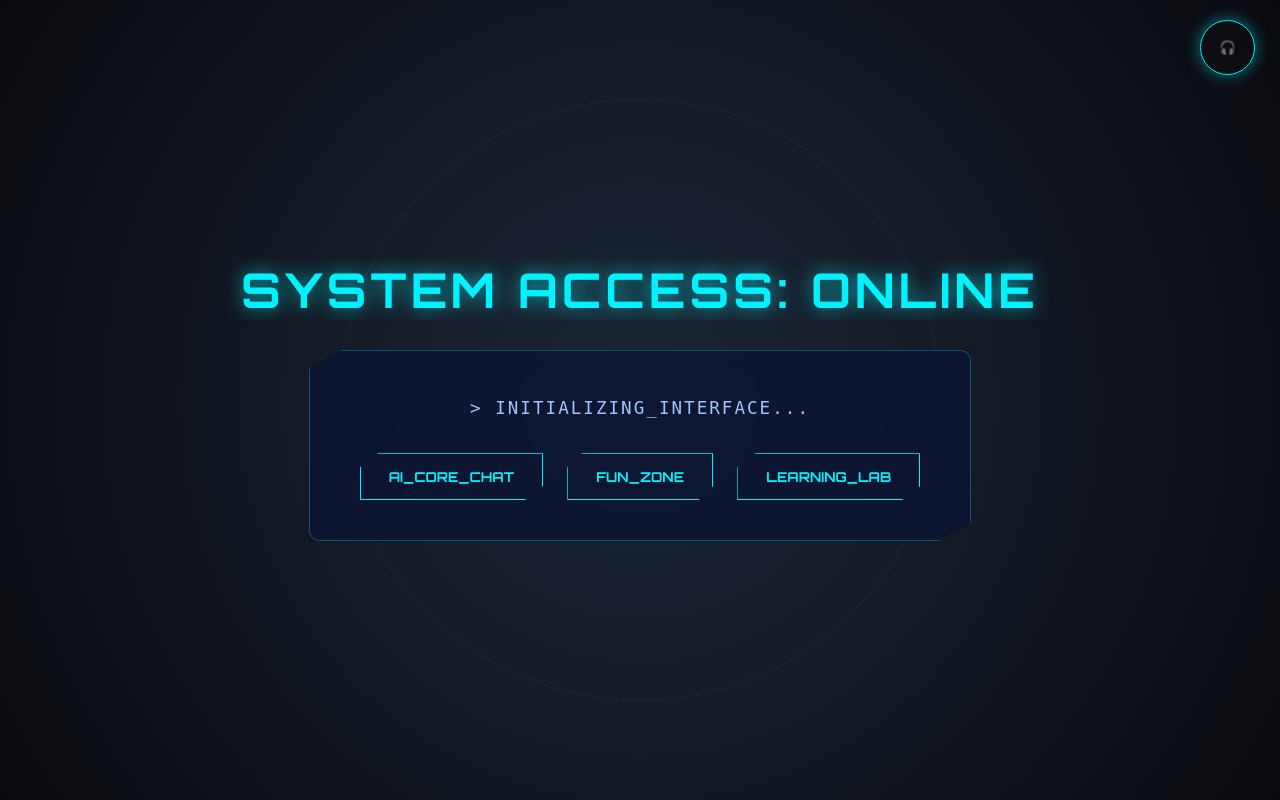
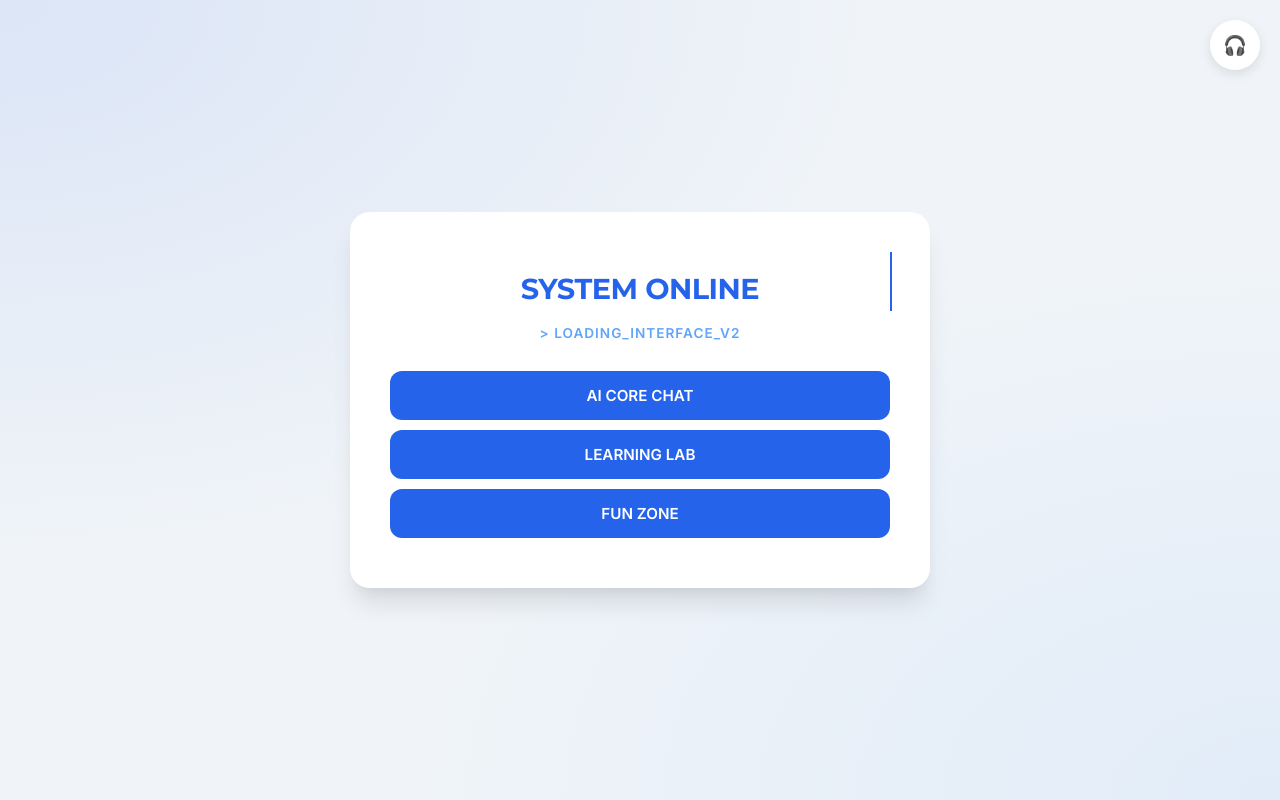
Before and after one commit to flyxlion060213-hehe/vuichoivahoctap, a Flask app: page / in a window 1280 px wide. Run offline with Flask 3, Linux system fonts and the light colour scheme.

Commit message:
Update index.html

```diff
--- a/templates/index.html
+++ b/templates/index.html
@@ -3,25 +3,24 @@
 <head>
   <meta charset="UTF-8">
   <meta name="viewport" content="width=device-width, initial-scale=1.0">
-  <title>Future Education | Interface V2</title>
-  <link href="https://fonts.googleapis.com/css2?family=Orbitron:wght@400;700&family=Rajdhani:wght@400;600;700&display=swap" rel="stylesheet">
+  <title>Future Education | Modern Interface</title>
+  <link href="https://fonts.googleapis.com/css2?family=Inter:wght@400;600;700&family=Montserrat:wght@700&display=swap" rel="stylesheet">
   <style>
     :root {
-      --primary: #00f2ff;
-      --secondary: #0066ff;
-      --bg: #050a18;
-      --glass: rgba(10, 20, 50, 0.8);
-      --neon-shadow: 0 0 15px rgba(0, 242, 255, 0.5);
+      --primary: #2563eb;
+      --secondary: #60a5fa;
+      --bg: #f0f4f8;
+      --card-bg: #ffffff;
+      --text: #1e293b;
     }
 
     body {
       background-color: var(--bg);
       background-image:
-        linear-gradient(rgba(0, 242, 255, 0.05) 1px, transparent 1px),
-        linear-gradient(90deg, rgba(0, 242, 255, 0.05) 1px, transparent 1px);
-      background-size: 40px 40px;
-      font-family: 'Rajdhani', sans-serif;
-      color: white;
+        radial-gradient(at 0% 0%, rgba(37, 99, 235, 0.1) 0px, transparent 50%),
+        radial-gradient(at 100% 100%, rgba(96, 165, 250, 0.1) 0px, transparent 50%);
+      font-family: 'Inter', sans-serif;
+      color: var(--text);
       display: flex;
       flex-direction: column;
       justify-content: center;
@@ -31,77 +30,71 @@
       overflow: hidden;
     }
 
-    /* Hiệu ứng hạt sao nền */
-    .stars {
-      position: fixed;
-      top: 0; left: 0; width: 100%; height: 100%;
-      z-index: -1;
-      background: radial-gradient(circle at center, #1b2735 0%, #090a0f 100%);
+    .card {
+      background: var(--card-bg);
+      border-radius: 20px;
+      padding: 40px;
+      width: 90%;
+      max-width: 500px;
+      box-shadow: 0 20px 25px -5px rgba(0, 0, 0, 0.1), 0 10px 10px -5px rgba(0, 0, 0, 0.04);
+      text-align: center;
+      z-index: 10;
     }
 
     h1 {
-      font-family: 'Orbitron', sans-serif;
+      font-family: 'Montserrat', sans-serif;
       color: var(--primary);
-      font-size: clamp(1.5rem, 5vw, 3rem);
-      text-transform: uppercase;
-      letter-spacing: 4px;
-      margin-bottom: 20px;
-      text-shadow: 0 0 20px rgba(0, 242, 255, 0.7);
-      text-align: center;
-    }
-
-    .card {
-      background: var(--glass);
-      border: 1px solid rgba(0, 242, 255, 0.3);
-      border-radius: 10px;
-      padding: 30px;
-      width: 90%;
-      max-width: 600px;
-      backdrop-filter: blur(12px);
-      box-shadow: 0 0 40px rgba(0, 0, 0, 0.6);
-      position: relative;
-      clip-path: polygon(0 10%, 5% 0, 100% 0, 100% 90%, 95% 100%, 0 100%);
-      text-align: center;
+      font-size: 1.8rem;
+      margin-bottom: 5px;
+      letter-spacing: -0.5px;
     }
 
     .status-line {
-      color: #a0c4ff;
-      font-size: 1.1rem;
-      letter-spacing: 2px;
-      margin-bottom: 25px;
-      font-family: monospace;
+      color: var(--secondary);
+      font-weight: 600;
+      font-size: 0.85rem;
+      margin-bottom: 30px;
+      text-transform: uppercase;
+      letter-spacing: 1px;
     }
 
-    /* Nút bấm kiểu Cyber */
     .btn {
-      position: relative;
-      display: inline-block;
-      margin: 10px;
-      padding: 14px 28px;
-      font-family: 'Orbitron', sans-serif;
-      font-weight: 700;
-      font-size: 0.85rem;
-      color: var(--primary);
-      background: transparent;
-      border: 1px solid var(--primary);
+      display: block;
+      width: 100%;
+      margin: 10px 0;
+      padding: 15px;
+      font-family: 'Inter', sans-serif;
+      font-weight: 600;
+      font-size: 0.95rem;
+      color: white;
+      background: var(--primary);
+      border: none;
+      border-radius: 12px;
       cursor: pointer;
-      transition: all 0.3s;
-      overflow: hidden;
-      clip-path: polygon(10% 0, 100% 0, 100% 70%, 90% 100%, 0 100%, 0 30%);
+      transition: all 0.2s ease;
     }
 
     .btn:hover {
-      background: var(--primary);
-      color: #000;
-      box-shadow: 0 0 25px var(--primary);
+      background: #1d4ed8;
       transform: translateY(-2px);
+    }
+
+    .btn-outline {
+      background: #f1f5f9;
+      color: #475569;
+      margin-top: 20px;
+    }
+
+    .btn-outline:hover {
+      background: #e2e8f0;
+      color: var(--primary);
     }
 
     .sub-buttons {
       display: none;
       opacity: 0;
       transform: translateY(10px);
-      transition: all 0.4s ease;
+      transition: all 0.3s ease;
     }
 
     .sub-buttons.show {
@@ -112,78 +105,63 @@
 
     #musicBtn {
       position: fixed;
-      top: 20px; right: 25px;
-      background: transparent;
-      border: 1px solid var(--primary);
+      top: 20px;
+      right: 20px;
+      background: white;
+      border: none;
       color: var(--primary);
       border-radius: 50%;
-      width: 55px; height: 55px;
+      width: 50px; height: 50px;
       cursor: pointer;
       display: flex; align-items: center; justify-content: center;
-      box-shadow: var(--neon-shadow);
+      box-shadow: 0 4px 12px rgba(0,0,0,0.1);
       z-index: 100;
+      font-size: 1.2rem;
     }
 
-    /* Animation tiêu đề */
     #animatedTitle {
       overflow: hidden;
       white-space: nowrap;
-      border-right: 3px solid var(--primary);
+      border-right: 2px solid var(--primary);
       width: 0;
-      margin: 0 auto 30px;
-      animation: typing 3.5s steps(30, end) forwards;
+      margin: 0 auto;
+      animation: typing 3s steps(30, end) forwards;
     }
 
     @keyframes typing { from { width: 0; } to { width: 100%; } }
-
-    .deco-ring {
-      position: absolute;
-      border: 1px dashed var(--primary);
-      border-radius: 50%;
-      opacity: 0.1;
-      animation: rotate 30s linear infinite;
-      z-index: -1;
-      pointer-events: none;
-    }
-
-    @keyframes rotate { from { transform: rotate(0deg); } to { transform: rotate(360deg); } }
   </style>
 </head>
 <body>
-
-  <div class="stars"></div>
-  <div class="deco-ring" style="width: 600px; height: 600px;"></div>
 
   <audio id="bgMusic" loop>
     <source src="Landing.mp3" type="audio/mpeg">
   </audio>
 
-  <button id="musicBtn" title="Toggle Music">🎧</button>
-
-  <h1 id="animatedTitle">SYSTEM ACCESS: ONLINE</h1>
+  <button id="musicBtn" onclick="toggleMusic()">🎧</button>
 
   <div class="card">
-    <p class="status-line">> INITIALIZING_INTERFACE...</p>
+    <div id="animatedTitle"><h1>SYSTEM ONLINE</h1></div>
+    <p class="status-line">> LOADING_INTERFACE_V2</p>
 
     <div id="mainButtons">
-      <button class="btn" onclick="window.open('https://study-bot-web-e2um.onrender.com/')">AI_CORE_CHAT</button>
-      <button class="btn" onclick="showFun()">FUN_ZONE</button>
-      <button class="btn" onclick="showStudy()">LEARNING_LAB</button>
+      <button class="btn" onclick="window.open('https://study-bot-web-e2um.onrender.com/')">AI CORE CHAT</button>
+      <button class="btn" onclick="showStudy()">LEARNING LAB</button>
+      <button class="btn" onclick="showFun()">FUN ZONE</button>
     </div>
 
     <div id="funMenu" class="sub-buttons">
-      <button class="btn" onclick="window.open('https://scratch.mit.edu/projects/1154470350/')">DEFENSE_GAME</button>
-      <button class="btn" onclick="window.open('https://scratch.mit.edu/projects/1246346503/')">MAZE_RUNNER</button>
-      <button class="btn" onclick="window.open('https://flyxlion060213-hehe.github.io/DoBom/')">MINE_SWEEPER</button>
-      <button class="btn" onclick="window.open('https://flyxlion060213-hehe.github.io/VotBong/')">BALL_PADDLE</button>
-      <button class="btn" onclick="backToMain()">RETURN_HOME</button>
+      <button class="btn" onclick="window.open('https://scratch.mit.edu/projects/1154470350/')">DEFENSE GAME</button>
+      <button class="btn" onclick="window.open('https://scratch.mit.edu/projects/1246346503/')">MAZE RUNNER</button>
+      <button class="btn" onclick="window.open('https://flyxlion060213-hehe.github.io/DoBom/')">MINE SWEEPER</button>
+      <button class="btn" onclick="window.open('https://flyxlion060213-hehe.github.io/VotBong/')">BALL PADDLE</button>
+      <button class="btn btn-outline" onclick="backToMain()">RETURN HOME</button>
     </div>
 
     <div id="studyMenu" class="sub-buttons">
-      <button class="btn" onclick="window.open('https://scratch.mit.edu/projects/1233610316/')">TRANSLATOR_V1</button>
-      <button class="btn" onclick="window.open('https://scratch.mit.edu/projects/1240052046/')">DIGITAL_FLOWER</button>
-      <button class="btn" onclick="window.open('https://flyxlion060213-hehe.github.io/tracnghiem/')">MATH_QUIZ_7</button>
-      <button class="btn" onclick="backToMain()">RETURN_HOME</button>
+      <button class="btn" onclick="window.open('https://scratch.mit.edu/projects/1233610316/')">TRANSLATOR</button>
+      <button class="btn" onclick="window.open('https://scratch.mit.edu/projects/1240052046/')">DIGITAL FLOWER</button>
+      <button class="btn" onclick="window.open('https://flyxlion060213-hehe.github.io/tracnghiem/')">MATH QUIZ 7</button>
+      <button class="btn btn-outline" onclick="backToMain()">RETURN HOME</button>
     </div>
   </div>
 
@@ -191,8 +169,8 @@
     const mainButtons = document.getElementById('mainButtons');
     const funMenu = document.getElementById('funMenu');
     const studyMenu = document.getElementById('studyMenu');
+    const bgMusic = document.getElementById('bgMusic');
     const musicBtn = document.getElementById('musicBtn');
-    const bgMusic = document.getElementById('bgMusic');
 
     function showFun() {
       mainButtons.style.display = 'none';
@@ -209,36 +187,26 @@
     function backToMain() {
       funMenu.classList.remove('show');
       studyMenu.classList.remove('show');
-
       setTimeout(() => {
         funMenu.style.display = 'none';
         studyMenu.style.display = 'none';
         mainButtons.style.display = 'block';
-      }, 400);
+      }, 300);
     }
 
-    // Logic âm nhạc
     let isPlaying = false;
-    musicBtn.addEventListener('click', () => {
+    function toggleMusic() {
       if (!isPlaying) {
-        bgMusic.play().catch(() => alert("Vui lòng tương tác với trang web để phát nhạc!"));
-        musicBtn.textContent = '🔊';
-        musicBtn.style.boxShadow = "0 0 30px #00f2ff";
+        bgMusic.play().then(() => {
+          musicBtn.textContent = '🔊';
+          isPlaying = true;
+        }).catch(err => alert("Vui lòng click vào màn hình trước khi bật nhạc!"));
       } else {
         bgMusic.pause();
         musicBtn.textContent = '🎧';
-        musicBtn.style.boxShadow = "0 0 15px rgba(0, 242, 255, 0.5)";
+        isPlaying = false;
       }
-      isPlaying = !isPlaying;
-    });
-
-    // Hiệu ứng Reset tiêu đề
-    setInterval(() => {
-      const title = document.getElementById('animatedTitle');
-      title.style.animation = 'none';
-      void title.offsetWidth;
-      title.style.animation = 'typing 3.5s steps(30, end) forwards';
-    }, 15000);
+    }
   </script>
 </body>
 </html>
```
